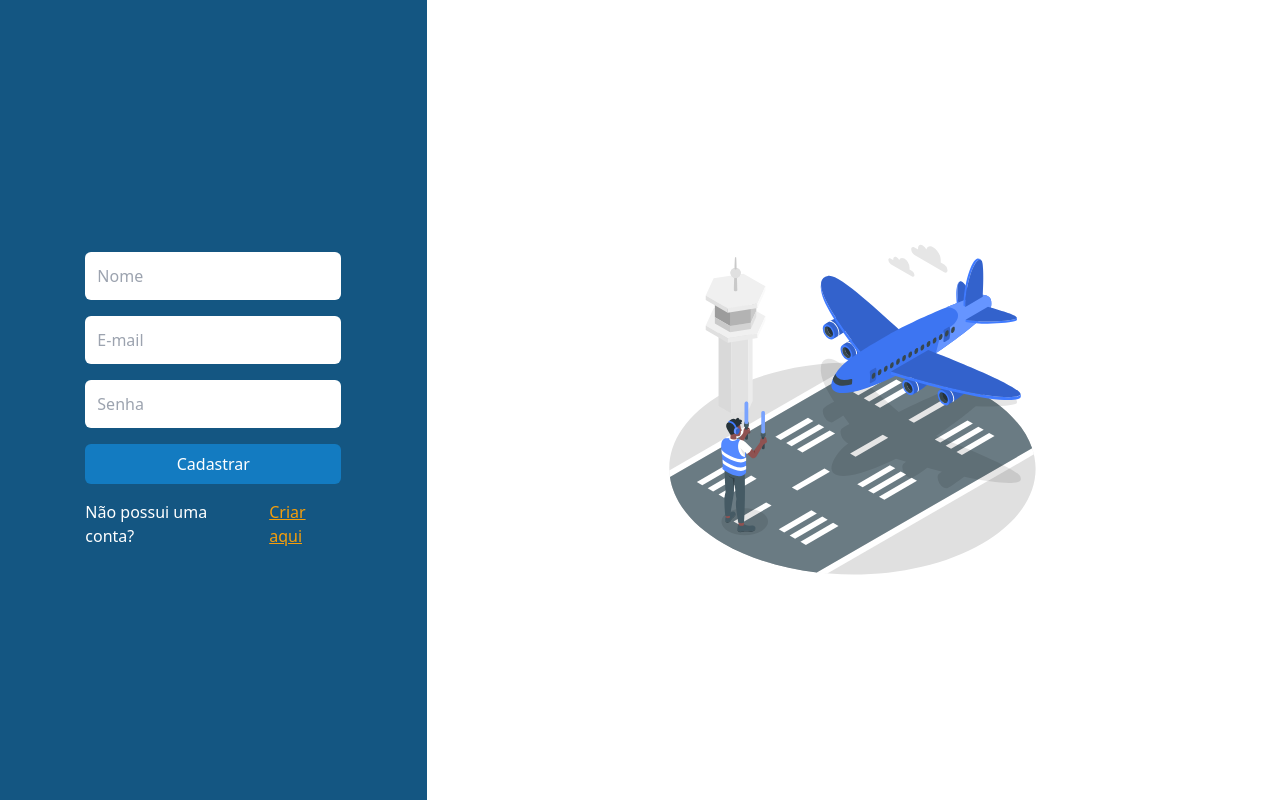
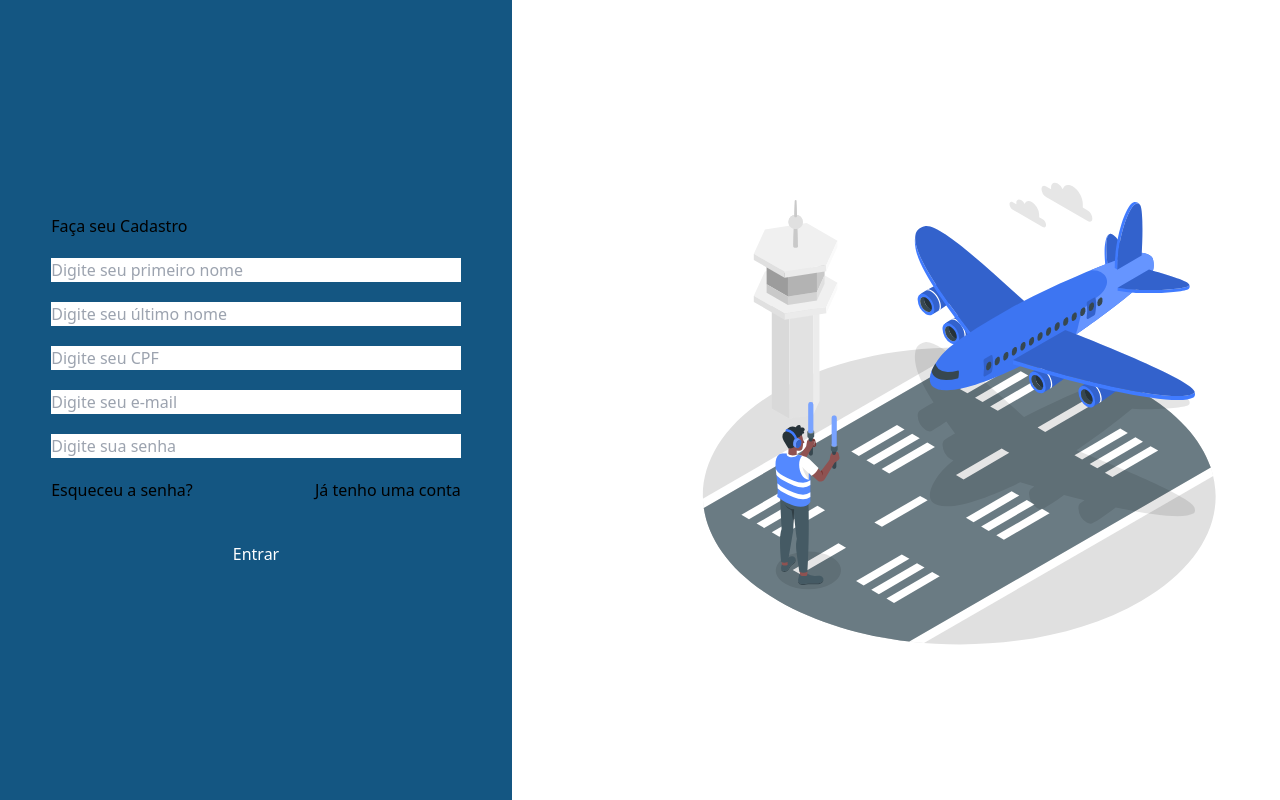
Before and after one commit to Miles-Manager/Web_Miles_Manager, a React (Vite) app: page /sign-up in a window 1280 px wide. Built offline with nearby package versions, Linux system fonts and the light colour scheme.

Commit message:
:sparkles: feat: new sign-up page in progress

```diff
--- a/src/pages/sign-up/index.tsx
+++ b/src/pages/sign-up/index.tsx
@@ -1,36 +1,123 @@
+import { useState } from 'react'
+import { FormProvider, useForm } from 'react-hook-form'
+import { z } from 'zod'
+import { zodResolver } from '@hookform/resolvers/zod'
+import useNotification, { NOTIFICATION_TYPES } from '@/hooks/useNotification'
+import { Form } from '@/components/form'
 import aircraft from '@/assets/aircraft.svg'
 
 export const SignUp: React.FC = () => {
+	const [loading, setLoading] = useState(false)
+	const notification = useNotification()
+
+	const signUpSchema = z.object({
+		firstName: z.string().min(1, 'Insira seu primeiro nome'),
+		lastName: z.string().min(1, 'Insira seu último nome'),
+		cpf: z.string().min(14).max(14),
+		email: z
+			.string()
+			.email('Formato de e-mail inválido')
+			.min(1, 'Insira o email')
+			.toLowerCase(),
+		password: z.string().min(6, 'A senha precisa ter no mínimo 6 caracteres'),
+	})
+
+	type SignUpFormData = z.infer<typeof signUpSchema>
+
+	const signUpForm = useForm<SignUpFormData>({
+		resolver: zodResolver(signUpSchema),
+	})
+
+	async function signUp(data: SignUpFormData) {
+		toggleLoading(true)
+		try {
+			await SignUp(data)
+			notification(NOTIFICATION_TYPES.SUCCESS, `Login efetuado com sucesso!`)
+		} catch (error) {
+			notification(NOTIFICATION_TYPES.ERROR, `Erro ao efetuar o login.`)
+		} finally {
+			toggleLoading(false)
+		}
+	}
+
+	function toggleLoading(value: boolean) {
+		setLoading(value)
+	}
+
+	const { handleSubmit } = signUpForm
+
 	return (
-		<div className="text-bold grid h-full w-full lg:grid-cols-5 xl:grid-cols-3">
-			<div className="flex items-center bg-project-blue-200 lg:col-span-2 xl:col-span-1">
-				<div className="m-auto flex w-3/5 flex-col gap-4">
-					<input type="text" placeholder="Nome" className="rounded-md p-3" />
-					<input type="email" placeholder="E-mail" className="rounded-md p-3" />
-					<input
-						type="password"
-						placeholder="Senha"
-						className="rounded-md p-3"
-					/>
-					<button className="font-semiboldbold h-10 w-[100%] self-center rounded-md bg-project-blue-100 text-white ">
-						Cadastrar
-					</button>
-					<div className="flex gap-3">
-						<span className=" text-white">Não possui uma conta?</span>
-						<a
-							className=" text-decoration-line: text-amber-500 underline"
-							href="/"
-						>
-							Criar aqui
-						</a>
-					</div>
-				</div>
+		<div className="grid h-[100vh] w-[100vw] grid-cols-2 max-md:grid-cols-1">
+			<div className="flex w-4/5 bg-project-blue-200 max-lg:w-full">
+				<FormProvider {...signUpForm}>
+					<form
+						onSubmit={handleSubmit(signUp)}
+						className="m-auto flex w-4/5 flex-col gap-5"
+					>
+						<Form.Title>Faça seu Cadastro</Form.Title>
+
+						<Form.Field>
+							<Form.Input
+								name="firstName"
+								type="text"
+								placeholder="Digite seu primeiro nome"
+								className="input-form"
+							/>
+							<Form.ErrorMessage field="firstName" />
+						</Form.Field>
+
+						<Form.Field>
+							<Form.Input
+								name="lastName"
+								type="text"
+								placeholder="Digite seu último nome"
+								className="input-form"
+							/>
+							<Form.ErrorMessage field="lastName" />
+						</Form.Field>
+
+						<Form.Field>
+							<Form.Input
+								name="cpf"
+								type="text"
+								placeholder="Digite seu CPF"
+								className="input-form"
+							/>
+							<Form.ErrorMessage field="cpf" />
+						</Form.Field>
+
+						<Form.Field>
+							<Form.Input
+								name="email"
+								type="email"
+								placeholder="Digite seu e-mail"
+								className="input-form"
+							/>
+							<Form.ErrorMessage field="email" />
+						</Form.Field>
+
+						<Form.Field>
+							<Form.Input
+								name="password"
+								type="password"
+								placeholder="Digite sua senha"
+								className="input-form"
+							/>
+							<Form.ErrorMessage field="password" />
+						</Form.Field>
+
+						<div className="flex justify-between">
+							<span>Esqueceu a senha?</span>
+							<span>Já tenho uma conta</span>
+						</div>
+						<Form.Button disabled={loading}>
+							{loading ? 'Carregando...' : 'Entrar'}
+						</Form.Button>
+					</form>
+				</FormProvider>
 			</div>
-
-			<div className="hidden h-auto w-auto bg-white lg:col-span-3 lg:flex xl:col-span-2">
-				<div className="m-auto flex h-[50vh] w-[50vw] ">
-					<img src={aircraft} alt="Aircraft" className="h-full w-full" />
-				</div>
+			<div className="flex max-md:hidden">
+				<img src={aircraft} alt="Aircraft" className="m-auto h-[70vh]" />
 			</div>
 		</div>
 	)
```
